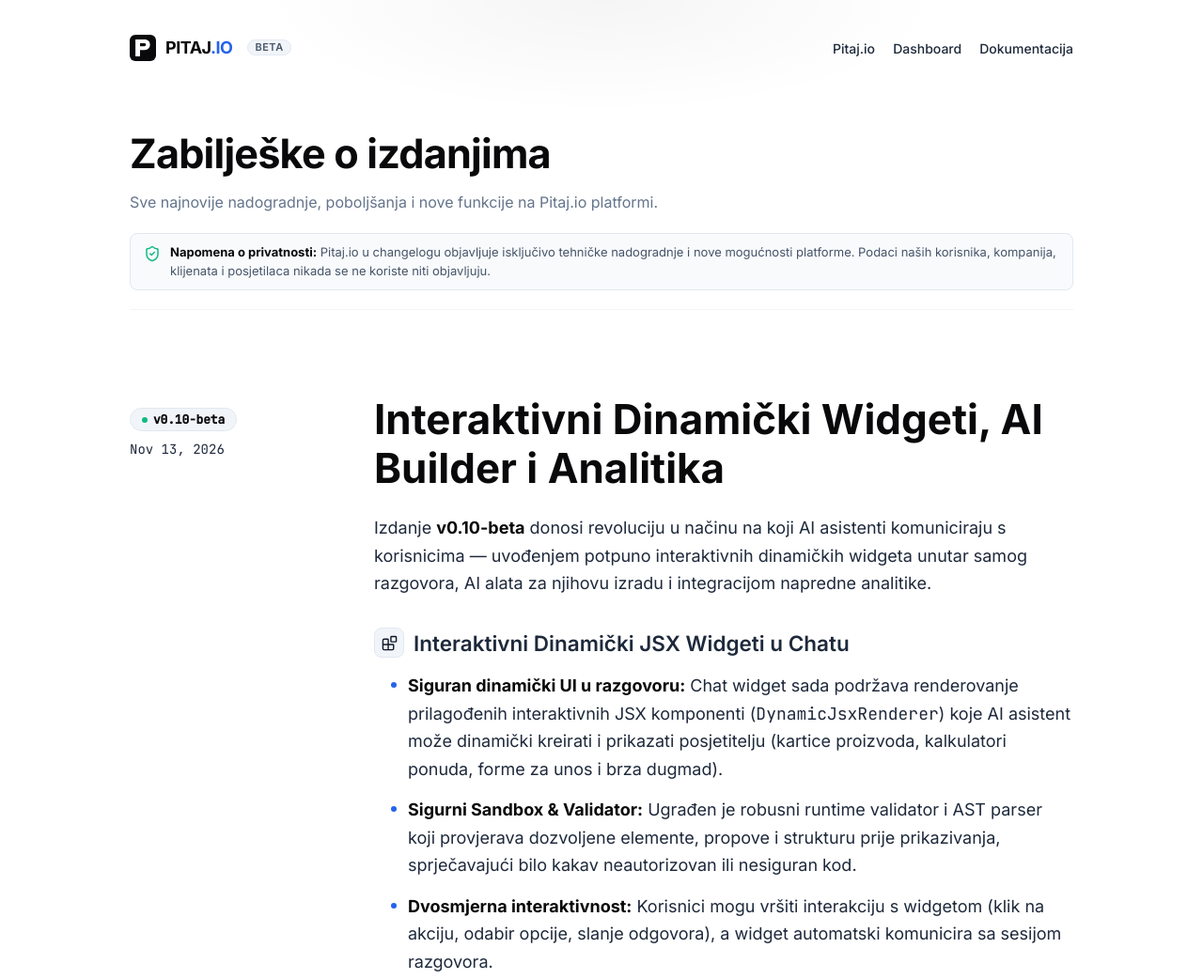
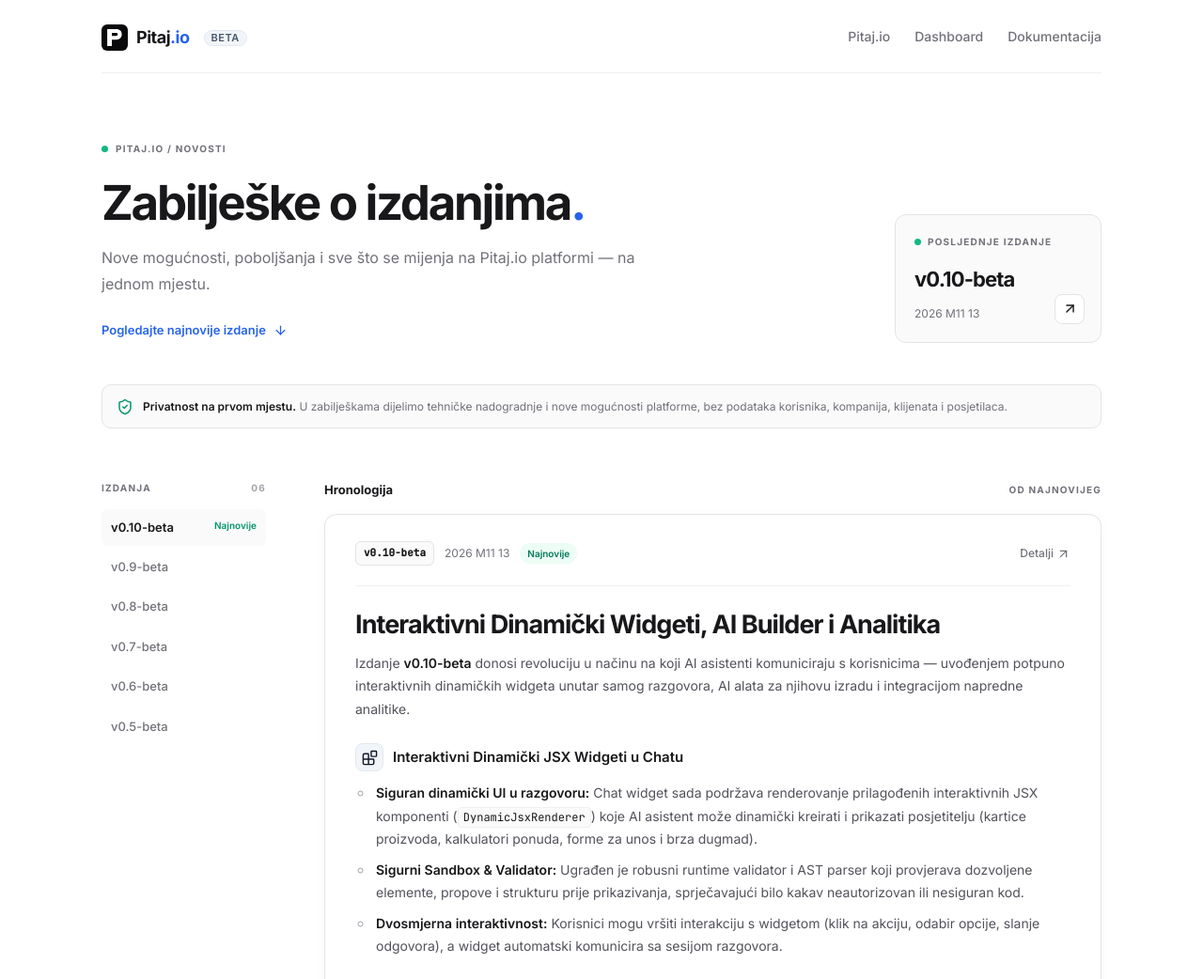
Before and after one commit to davidvidovic-web/pitaj-changelog, an Astro site: page / in a window 1280 px wide. Shown: the top 1042 px of the page at 94% size. Built offline with nearby package versions, Linux system fonts and the light colour scheme; Astro itself is replaced by a stand-in of ours.

Commit message:
Improve changelog readability and navigation

```diff
--- a/src/components/FormattedDate.astro
+++ b/src/components/FormattedDate.astro
@@ -9,7 +9,8 @@ const { date, ...attrs } = Astro.props;
 ---
 
 <time datetime={date.toISOString()} {...attrs}>
-	{date.toLocaleDateString('en-us', {
+	{date.toLocaleDateString('bs-BA', {
+		timeZone: 'UTC',
 		year: 'numeric',
 		month: 'short',
 		day: 'numeric',
--- a/src/components/Header.astro
+++ b/src/components/Header.astro
@@ -1,6 +1,5 @@
 ---
 import '../styles/global.scss';
-import { SiteTitle } from '../consts';
 ---
 
 <header>
--- a/src/components/SectionHeader.astro
+++ b/src/components/SectionHeader.astro
@@ -65,14 +65,14 @@ const { icon, title } = Astro.props;
     display: flex;
     align-items: center;
     gap: 10px;
-    margin: 1.8em 0 0.8em 0;
+    margin: 1.7em 0 0.8em 0;
   }
   .icon-badge {
     display: inline-flex;
     align-items: center;
     justify-content: center;
-    width: 32px;
-    height: 32px;
+    width: 30px;
+    height: 30px;
     border-radius: 8px;
     background: #f1f5f9;
     border: 1px solid #e2e8f0;
@@ -81,9 +81,9 @@ const { icon, title } = Astro.props;
   }
   .feature-title {
     margin: 0;
-    font-size: 1.25em;
+    font-size: 15px;
     font-weight: 600;
-    color: inherit;
+    color: var(--text);
     line-height: 1.3;
   }
   @media (prefers-color-scheme: dark) {
--- a/src/layouts/IndexLayout.astro
+++ b/src/layouts/IndexLayout.astro
@@ -14,7 +14,7 @@ const { ...head } = Astro.props;
 		<BaseHead {...head} />
 	</head>
 	<body>
-		<div class="glow"></div>
+		<a class="skip-link" href="#main-content">Preskoči na sadržaj</a>
 		<Header />
 		<slot />
 		<Footer />
--- a/src/pages/index.astro
+++ b/src/pages/index.astro
@@ -1,90 +1,64 @@
 ---
 import { getCollection, render } from 'astro:content';
-import { ShieldCheck, Sparkles } from '@lucide/astro';
+import { ArrowDown, ArrowUpRight, ShieldCheck } from '@lucide/astro';
 import FormattedDate from '../components/FormattedDate.astro';
 import Layout from '../layouts/IndexLayout.astro';
 
 const posts = await getCollection('releases');
 posts.sort((a, b) => +b.data.date - +a.data.date || b.id.localeCompare(a.id, undefined, { numeric: true }));
+const latest = posts[0];
 ---
 
 <Layout
 	title="Pitaj.io Changelog · Zabilješke o izdanjima i novim funkcijama"
 	description="Sve najnovije nadogradnje, poboljšanja i nove mogućnosti na Pitaj.io platformi za kreiranje inteligentnih AI agenata."
 >
-	<main>
-		<div class="header-section">
-			<h1 class="page_title">Zabilješke o izdanjima</h1>
-			<p class="page_subtitle">Sve najnovije nadogradnje, poboljšanja i nove funkcije na Pitaj.io platformi.</p>
+	<main id="main-content">
+		<section class="intro" aria-labelledby="page-title">
+			<div class="intro-copy">
+				<p class="eyebrow"><span class="eyebrow-dot"></span> PITAJ.IO / NOVOSTI</p>
+				<h1 id="page-title">Zabilješke o izdanjima<span class="title-dot">.</span></h1>
+				<p class="intro-description">Nove mogućnosti, poboljšanja i sve što se mijenja na Pitaj.io platformi — na jednom mjestu.</p>
+				{latest && <a class="latest-link" href={`#release-${latest.id}`}>Pogledajte najnovije izdanje <ArrowDown size={15} aria-hidden="true" /></a>}
+			</div>
+			{latest && <div class="latest-card">
+				<span class="latest-label"><span class="latest-dot"></span> POSLJEDNJE IZDANJE</span>
+				<strong>{latest.data.versionNumber}</strong>
+				<FormattedDate date={latest.data.date} />
+				<a href={`/releases/${latest.id}`} aria-label={`Otvori izdanje ${latest.data.versionNumber}`}><ArrowUpRight size={17} aria-hidden="true" /></a>
+			</div>}
+		</section>
 
-			<div class="privacy-banner">
-				<ShieldCheck size={18} class="privacy-icon" />
-				<span><strong>Napomena o privatnosti:</strong> Pitaj.io u changelogu objavljuje isključivo tehničke nadogradnje i nove mogućnosti platforme. Podaci naših korisnika, kompanija, klijenata i posjetilaca nikada se ne koriste niti objavljuju.</span>
-			</div>
+		<div class="privacy-banner">
+			<ShieldCheck size={18} class="privacy-icon" aria-hidden="true" />
+			<span><strong>Privatnost na prvom mjestu.</strong> U zabilješkama dijelimo tehničke nadogradnje i nove mogućnosti platforme, bez podataka korisnika, kompanija, klijenata i posjetilaca.</span>
 		</div>
-		<hr />
-		<ul class="posts" transition:name="post">
-			{posts.map((post) => (
-				<li class="post">
-					<div class="version_wrapper">
-						<div class="version_info">
-							<a href={`/releases/${post.id}`}>
-								<div class="version_number">{post.data.versionNumber}</div>
-								<FormattedDate class="date" date={post.data.date} />
-							</a>
-						</div>
-					</div>
-					<div class="content">
-						{render(post).then(({ Content }) => (
-							<Content />
-						))}
-					</div>
-				</li>
-			))}
-		</ul>
+
+		<div class="release-layout">
+			<aside class="release-navigation" aria-label="Navigacija po izdanjima">
+				<div class="release-navigation-inner">
+					<p class="navigation-label">IZDANJA <span>{String(posts.length).padStart(2, '0')}</span></p>
+					<nav class="version-list" aria-label="Lista izdanja">
+						{posts.map((post, index) => <a href={`#release-${post.id}`} class:list={[{ 'latest-version': index === 0 }]}><span>{post.data.versionNumber}</span>{index === 0 && <span class="new-label">Najnovije</span>}</a>)}
+					</nav>
+				</div>
+			</aside>
+			<section class="release-feed" aria-label="Zabilješke o izdanjima">
+				<div class="feed-heading"><span>Hronologija</span><span>OD NAJNOVIJEG</span></div>
+				<ol class="posts">
+					{posts.map((post, index) => (
+						<li class="post" id={`release-${post.id}`}>
+							<article>
+								<div class="release-meta">
+									<div class="release-meta-left"><span class="version_number">{post.data.versionNumber}</span><FormattedDate class="date" date={post.data.date} />{index === 0 && <span class="release-latest">Najnovije</span>}</div>
+									<a class="release-link" href={`/releases/${post.id}`} aria-label={`Otvori izdanje ${post.data.versionNumber}`}>Detalji <ArrowUpRight size={15} aria-hidden="true" /></a>
+								</div>
+								<div class="content">{render(post).then(({ Content }) => <Content />)}</div>
+							</article>
+						</li>
+					))}
+				</ol>
+			</section>
+		</div>
 	</main>
 </Layout>
-
-<style>
-	.header-section {
-		margin-top: 1.5em;
-	}
-	.page_title {
-		margin: 0 0 0.3em 0;
-		font-size: 2.4em;
-		letter-spacing: -0.8px;
-	}
-	.page_subtitle {
-		margin: 0 0 1.2em 0;
-		font-size: 16px;
-		color: #64748b;
-	}
-	.privacy-banner {
-		display: flex;
-		align-items: flex-start;
-		gap: 10px;
-		padding: 10px 14px;
-		border-radius: 8px;
-		background: #f8fafc;
-		border: 1px solid #e2e8f0;
-		font-size: 13px;
-		line-height: 1.5;
-		color: #475569;
-		margin-bottom: 1.5em;
-	}
-	.privacy-icon {
-		flex-shrink: 0;
-		margin-top: 2px;
-		color: #10b981;
-	}
-	@media (prefers-color-scheme: dark) {
-		.page_subtitle {
-			color: #94a3b8;
-		}
-		.privacy-banner {
-			background: rgba(255, 255, 255, 0.04);
-			border-color: rgba(255, 255, 255, 0.08);
-			color: #94a3b8;
-		}
-	}
-</style>
--- a/src/styles/layout.scss
+++ b/src/styles/layout.scss
@@ -1,315 +1,133 @@
-@use 'sass:color';
-@use './colors.scss' as colors;
-@use './type.scss' as type;
-
-$container: 1040px;
-$tablet: 768px;
-$mobile: 420px;
-
-* {
-	box-sizing: border-box;
+:root {
+	--surface: #fff;
+	--surface-subtle: #fafafa;
+	--text: #18181b;
+	--muted: #71717a;
+	--border: #e4e4e7;
+	--border-soft: #f0f0f1;
+	--accent: #2563eb;
+	--green: #059669;
+	--card-shadow: 0 2px 12px rgba(24, 24, 27, .035);
 }
 
+* { box-sizing: border-box; }
+html { scroll-behavior: smooth; }
 body {
+	width: 1120px;
+	max-width: 100%;
 	margin: 0 auto;
-	padding: 0 1em;
-	width: 1040px;
-	max-width: 100%;
-	background-color: colors.$white;
-	@media (prefers-color-scheme: dark) {
-		background-color: colors.color(gray, 950);
-	}
-	@media (max-width: $tablet) {
-		font-size: 16px;
-	}
+	padding: 0 28px;
+	background: var(--surface);
+	color: var(--text);
 }
+.sr-only { position: absolute; width: 1px; height: 1px; padding: 0; margin: -1px; overflow: hidden; clip: rect(0, 0, 0, 0); white-space: nowrap; border: 0; }
+::selection { background: rgba(37, 99, 235, .15); }
+a, a:visited { color: var(--accent); text-decoration: none; }
+a:hover { text-decoration: underline; }
+a:focus-visible, button:focus-visible, summary:focus-visible { outline: 3px solid #60a5fa; outline-offset: 4px; }
+.skip-link { position: fixed; top: 10px; left: 10px; z-index: 100; padding: 10px 14px; transform: translateY(-160%); background: var(--text); color: var(--surface) !important; border-radius: 8px; }
+.skip-link:focus { transform: translateY(0); }
 
-.glow {
-	width: 100%;
-	height: 100%;
-	position: absolute;
-	z-index: -1;
-	top: 0;
-	left: 0;
-	overflow: hidden;
-
-	&:after {
-		content: '';
-		display: block;
-		position: absolute;
-		top: -120px;
-		left: calc(50% - 360px);
-		width: 720px;
-		height: 240px;
-		background: radial-gradient(
-			50% 50% at 50% 50%,
-			rgba(0, 0, 0, 0.04) 0%,
-			rgba(0, 0, 0, 0) 100%
-		);
-		@media (prefers-color-scheme: dark) {
-			background: radial-gradient(
-				50% 50% at 50% 50%,
-				rgba(255, 255, 255, 0.04) 0%,
-				rgba(255, 255, 255, 0) 100%
-			);
-		}
-	}
-}
-
-::selection {
-	background: rgba(37, 99, 235, 0.15);
-	@media (prefers-color-scheme: dark) {
-		background: rgba(37, 99, 235, 0.35);
-	}
-}
-
-a,
-a:visited {
-	color: #2563eb;
-	text-decoration: none;
-	transition: 0.15s ease;
-	@media (prefers-color-scheme: dark) {
-		color: #60a5fa;
-	}
-
-	&:hover {
-		color: #1d4ed8;
-		text-decoration: underline;
-		@media (prefers-color-scheme: dark) {
-			color: #93c5fd;
-		}
-	}
-}
-
-hr {
-	margin: 1em 0;
-	border: 0;
-	border-bottom: 1px solid colors.color(gray, 100);
-	@media (prefers-color-scheme: dark) {
-		border-color: colors.color(gray, 900);
-	}
-}
-
-nav {
+header > nav {
 	display: flex;
 	align-items: center;
 	justify-content: space-between;
-	margin: 0 0 2em 0;
-	padding: 2em 0;
+	gap: 20px;
+	min-height: 78px;
+	border-bottom: 1px solid var(--border-soft);
+}
+#site_title { margin: 0; }
+#site_title a { display: inline-flex; align-items: center; gap: 9px; color: var(--text); text-decoration: none; line-height: 1; }
+header .links { display: flex; align-items: center; gap: 26px; }
+header .links a { color: var(--muted); }
+header .links a:hover { color: var(--text); text-decoration: none; }
 
-	a {
-		transition: 0.1s ease;
-		&:hover {
-			opacity: 0.6;
-		}
-	}
+.intro { display: flex; align-items: end; justify-content: space-between; gap: 42px; padding: 72px 0 44px; }
+.intro-copy { max-width: 680px; }
+.eyebrow, .navigation-label, .feed-heading, .latest-label { font-size: 10px; font-weight: 700; letter-spacing: .12em; }
+.eyebrow { display: flex; align-items: center; gap: 8px; margin: 0 0 20px; color: var(--muted); }
+.eyebrow-dot, .latest-dot { display: inline-block; width: 7px; height: 7px; border-radius: 50%; background: #10b981; }
+.intro h1 { margin: 0; max-width: 640px; color: var(--text); font-size: clamp(34px, 5vw, 51px); font-weight: 700; line-height: 1.13; letter-spacing: -.045em; }
+.title-dot { color: var(--accent); }
+.intro-description { max-width: 570px; margin: 16px 0 19px; color: var(--muted); font-size: 16px; line-height: 1.75; }
+.latest-link { display: inline-flex; align-items: center; gap: 8px; font-size: 13px; font-weight: 600; }
+.latest-card { position: relative; display: grid; gap: 9px; flex: 0 0 220px; padding: 20px; border: 1px solid var(--border); border-radius: 12px; background: var(--surface-subtle); }
+.latest-label { display: flex; align-items: center; gap: 7px; color: var(--muted); }
+.latest-card strong { margin-top: 4px; color: var(--text); font-size: 22px; letter-spacing: -.04em; }
+.latest-card time { color: var(--muted); font-size: 12px; }
+.latest-card > a { position: absolute; right: 17px; bottom: 19px; display: flex; align-items: center; justify-content: center; width: 32px; height: 32px; border: 1px solid var(--border); border-radius: 8px; background: var(--surface); color: var(--text); }
+.latest-card > a:hover { color: var(--accent); border-color: #a5baf8; }
+.privacy-banner { display: flex; align-items: flex-start; gap: 10px; padding: 13px 15px; border: 1px solid var(--border); border-radius: 10px; background: var(--surface-subtle); color: var(--muted); font-size: 12px; line-height: 1.6; }
+.privacy-banner strong { color: var(--text); font-weight: 600; }
+.privacy-icon { flex-shrink: 0; margin-top: 1px; color: var(--green); }
 
-	#site_title {
-		margin: 0;
-	}
-	#site_title a {
-		display: flex;
-		align-items: center;
-		gap: 10px;
-		color: colors.color(gray, 950);
-		font-size: 16px;
-		font-weight: 700;
-		letter-spacing: 2px;
-		line-height: 1;
-		text-decoration: none;
-		text-transform: uppercase;
-		@media (prefers-color-scheme: dark) {
-			color: colors.$white;
-		}
-	}
-	.links a {
-		margin-left: 1em;
-		color: colors.color(gray, 800);
-		@media (prefers-color-scheme: dark) {
-			color: colors.color(gray, 200);
-		}
-	}
+.release-layout { display: grid; grid-template-columns: 175px minmax(0, 1fr); gap: 62px; align-items: start; padding: 55px 0 76px; }
+.release-navigation-inner { position: sticky; top: 28px; }
+.navigation-label { display: flex; justify-content: space-between; margin: 0 0 14px; color: var(--muted); }
+.navigation-label span { color: #a1a1aa; }
+.version-list { display: flex; flex-direction: column; gap: 3px; }
+.version-list a, .version-list a:visited { display: flex; justify-content: space-between; gap: 10px; padding: 9px 10px; border-radius: 7px; color: var(--muted); font-size: 13px; font-weight: 500; }
+.version-list a:hover, .version-list a:focus-visible { background: var(--surface-subtle); color: var(--text); text-decoration: none; }
+.version-list a.latest-version { background: var(--surface-subtle); color: var(--text); font-weight: 600; }
+.new-label { color: var(--green); font-size: 10px; font-weight: 600; }
+.feed-heading { display: flex; align-items: center; justify-content: space-between; margin-bottom: 15px; color: var(--muted); }
+.feed-heading span:first-child { color: var(--text); font-size: 13px; letter-spacing: 0; }
+.posts { display: grid; gap: 20px; margin: 0; padding: 0; list-style: none; }
+.post { min-width: 0; border: 1px solid var(--border); border-radius: 13px; background: var(--surface); box-shadow: var(--card-shadow); scroll-margin-top: 24px; }
+.post article, .post.single { padding: 28px 32px 30px; }
+.release-meta, .release-meta-left { display: flex; align-items: center; }
+.release-meta { justify-content: space-between; gap: 12px; padding-bottom: 21px; border-bottom: 1px solid var(--border-soft); }
+.release-meta-left { flex-wrap: wrap; gap: 11px; }
+.version_number { display: inline-flex; align-items: center; border: 1px solid var(--border); border-radius: 6px; padding: 5px 8px; background: var(--surface-subtle); color: var(--text); font: 600 11px/1.2 'JetBrains Mono', monospace; }
+.date { color: var(--muted); font-size: 12px; }
+.release-latest { border-radius: 20px; padding: 3px 8px; background: #ecfdf5; color: #047857; font-size: 10px; font-weight: 600; }
+.release-link, .release-link:visited { display: inline-flex; align-items: center; gap: 3px; flex-shrink: 0; color: var(--muted); font-size: 12px; font-weight: 500; }
+.release-link:hover { color: var(--accent); text-decoration: none; }
+.content { min-width: 0; padding-top: 23px; color: #52525b; font-size: 14px; line-height: 1.75; overflow-wrap: anywhere; }
+.content > :first-child { margin-top: 0; }
+.content > :last-child { margin-bottom: 0; }
+.content h2 { margin: 0 0 12px; color: var(--text); font-size: clamp(21px, 2.5vw, 27px); line-height: 1.3; letter-spacing: -.035em; }
+.content h3 { color: var(--text); }
+.content p { margin: 0 0 15px; }
+.content ol, .content ul { margin: 0 0 16px; padding-left: 19px; }
+.content li { margin-bottom: 8px; padding-left: 3px; }
+.content li::marker { color: #a1a1aa; }
+.content strong { color: var(--text); font-weight: 600; }
+.content code { padding: 2px 5px; border: 1px solid var(--border-soft); border-radius: 4px; background: var(--surface-subtle); color: var(--text); font-size: .86em; }
+.content pre { overflow-x: auto; padding: 14px; border-radius: 8px; }
+.content img { max-width: 100%; height: auto; border: 1px solid var(--border); border-radius: 10px; }
+.detail-page { max-width: 800px; margin: 0 auto; padding: 45px 0 76px; }
+.back-link, .back-link:visited { display: inline-flex; align-items: center; gap: 7px; margin-bottom: 22px; color: var(--muted); font-size: 13px; font-weight: 500; }
+.back-link:hover { color: var(--accent); text-decoration: none; }
+footer { display: flex; justify-content: space-between; gap: 24px; padding: 28px 0 35px; border-top: 1px solid var(--border); color: var(--muted); }
+.footer_links { display: flex; flex-wrap: wrap; gap: 20px; }
+.footer_links a, .footer_links a:visited { color: var(--muted); font-size: 12px; }
+.footer_links a:hover { color: var(--text); }
+
+@media (prefers-color-scheme: dark) {
+	:root { --surface: #101012; --surface-subtle: #18181b; --text: #f4f4f5; --muted: #a1a1aa; --border: #303036; --border-soft: #27272a; --accent: #93b4ff; --green: #6ee7b7; --card-shadow: none; }
+	.content { color: #d4d4d8; }
+	.release-latest { color: #6ee7b7; background: #12352b; }
 }
-
-.content {
-	ol,
-	ul {
-		padding-left: 2em;
-		margin-bottom: 1em;
-	}
-
-	ul {
-		list-style: none;
-
-		li {
-			position: relative;
-			margin-bottom: 0.75em;
-
-			&:before {
-				content: '';
-				display: block;
-				position: absolute;
-				left: -1em;
-				top: 0.63em;
-				width: 6px;
-				height: 6px;
-				background: #2563eb;
-				border-radius: 99px;
-			}
-		}
-	}
+@media (max-width: 760px) {
+	body { padding: 0 20px; }
+	header > nav { min-height: 70px; }
+	header .links { gap: 14px; }
+	.intro { align-items: stretch; flex-direction: column; gap: 26px; padding: 48px 0 30px; }
+	.latest-card { flex-basis: auto; }
+	.release-layout { display: block; padding: 38px 0 55px; }
+	.release-navigation-inner { position: static; }
+	.navigation-label { margin-bottom: 8px; }
+	.version-list { flex-direction: row; flex-wrap: nowrap; gap: 6px; overflow-x: auto; padding-bottom: 12px; margin-bottom: 20px; }
+	.version-list a { flex-shrink: 0; border: 1px solid var(--border); }
+	.new-label { display: none; }
+	.post article, .post.single { padding: 22px 20px 24px; }
+	footer { flex-direction: column; }
 }
-
-.page_title {
-	margin: 1.5em 0;
-	@media (max-width: $tablet) {
-		margin: 0.5em 0;
-	}
+@media (max-width: 430px) {
+	body { padding: 0 16px; }
+	header > nav { align-items: flex-start; flex-direction: column; gap: 14px; padding: 18px 0; }
+	header .links { flex-wrap: wrap; gap: 16px; }
+	.release-meta { align-items: flex-start; }
 }
-
-.posts {
-	list-style: none;
-	padding: 0;
-}
-
-.post {
-	display: flex;
-	width: 100%;
-	@media (max-width: $tablet) {
-		flex-flow: column;
-	}
-
-	&:last-child .content,
-	&.single .content {
-		border-bottom: 0;
-	}
-}
-
-.version_wrapper {
-	flex-basis: 260px;
-	flex-grow: 0;
-	flex-shrink: 0;
-	margin: 4.5em 0 0 0;
-	@media (max-width: $container) {
-		flex-basis: 140px;
-	}
-	@media (max-width: $tablet) {
-		flex-basis: 0;
-		margin-top: 2em;
-	}
-
-	.version_info {
-		position: sticky;
-		top: 1em;
-		@media (max-width: $tablet) {
-			position: relative;
-			top: 0;
-		}
-	}
-
-	a {
-		float: left;
-		color: colors.$white;
-		text-decoration: none;
-		transition: 0.1s ease;
-
-		&:hover {
-			opacity: 0.6;
-		}
-	}
-}
-
-.version_number {
-	display: inline-flex;
-	align-items: center;
-	gap: 6px;
-	font-family: type.$codeFont;
-	font-size: 13px;
-	font-weight: 600;
-	letter-spacing: -0.2px;
-	line-height: 1;
-	margin-bottom: 8px;
-	padding: 5px 12px;
-	color: #09090b;
-	background: #f1f5f9;
-	border: 1px solid #e2e8f0;
-	border-radius: 9999px;
-
-	&:before {
-		content: '';
-		display: inline-block;
-		width: 6px;
-		height: 6px;
-		border-radius: 99px;
-		background: #10b981;
-	}
-
-	@media (prefers-color-scheme: dark) {
-		color: #f8fafc;
-		background: rgba(255, 255, 255, 0.08);
-		border-color: rgba(255, 255, 255, 0.15);
-	}
-}
-
-.date {
-	clear: both;
-	color: colors.color(gray, 800);
-	font-family: type.$codeFont;
-	font-size: type.$fontSizeSmall;
-	@media (max-width: $tablet) {
-		display: inline;
-		margin-left: 1em;
-	}
-	@media (prefers-color-scheme: dark) {
-		color: colors.color(gray, 200);
-	}
-}
-
-.content {
-	margin: 0;
-	padding: 4em 0;
-	border-bottom: 1px solid colors.color(gray, 100);
-	@media (max-width: $tablet) {
-		margin: 1em 0;
-		padding: 0 0 2em 0;
-	}
-	@media (prefers-color-scheme: dark) {
-		border-color: colors.color(gray, 900);
-	}
-	*:first-child {
-		margin-top: 0;
-	}
-	img {
-		max-width: 100%;
-		height: auto;
-		border-radius: 12px;
-		border: 1px solid colors.color(gray, 200);
-		@media (prefers-color-scheme: dark) {
-			border-color: colors.color(gray, 800);
-		}
-	}
-}
-
-footer {
-	display: flex;
-	padding: 2em 0;
-	color: colors.color(gray, 500);
-	justify-content: space-between;
-	border-top: 1px solid colors.color(gray, 100);
-	@media (max-width: $tablet) {
-		padding: 1em 0;
-	}
-	@media (prefers-color-scheme: dark) {
-		border-color: colors.color(gray, 900);
-	}
-
-	a {
-		margin-left: 1em;
-		color: colors.color(gray, 500);
-		text-decoration: none;
-		&:hover {
-			color: colors.color(gray, 500);
-			opacity: 0.6;
-		}
-	}
-}
+@media (prefers-reduced-motion: reduce) { html { scroll-behavior: auto; } }
```
Also changed, not shown: src/layouts/PostLayout.astro (+12 -25 lines).
